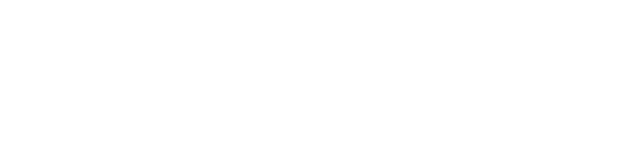
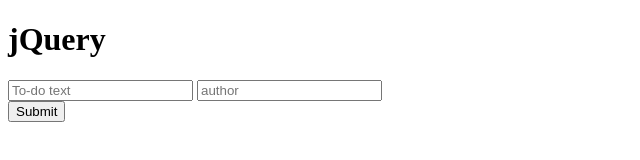
Before and after one commit to pete5315/jquery-practice-app, a plain HTML site: page index.html in a window 1280 px wide. Shown: the whole page, without its empty margins (0-640 px from the left). Drawn offline with Linux system fonts and the light colour scheme.

Commit message:
Added form

```diff
--- a/index.html
+++ b/index.html
@@ -10,6 +10,24 @@
     <script src="script.js"></script>
 </head>
 <body>
+    <h1>jQuery</h1>
+    <form>
+        <div id="inputContainer">
+            <input
+                type="text"
+                placeholder="To-do text"
+                id="toDoInput"
+            >
+
+            <input
+                type="text"
+                placeholder="author"
+                id="authorInput"
+            >
+        </div>
+        <button id="submitButton">Submit</button>
+
+    </form>
 
 </body>
 </html>
--- a/script.js
+++ b/script.js
@@ -0,0 +1 @@
+console.log("$$")
```
Also changed, not shown: 1 other file.
